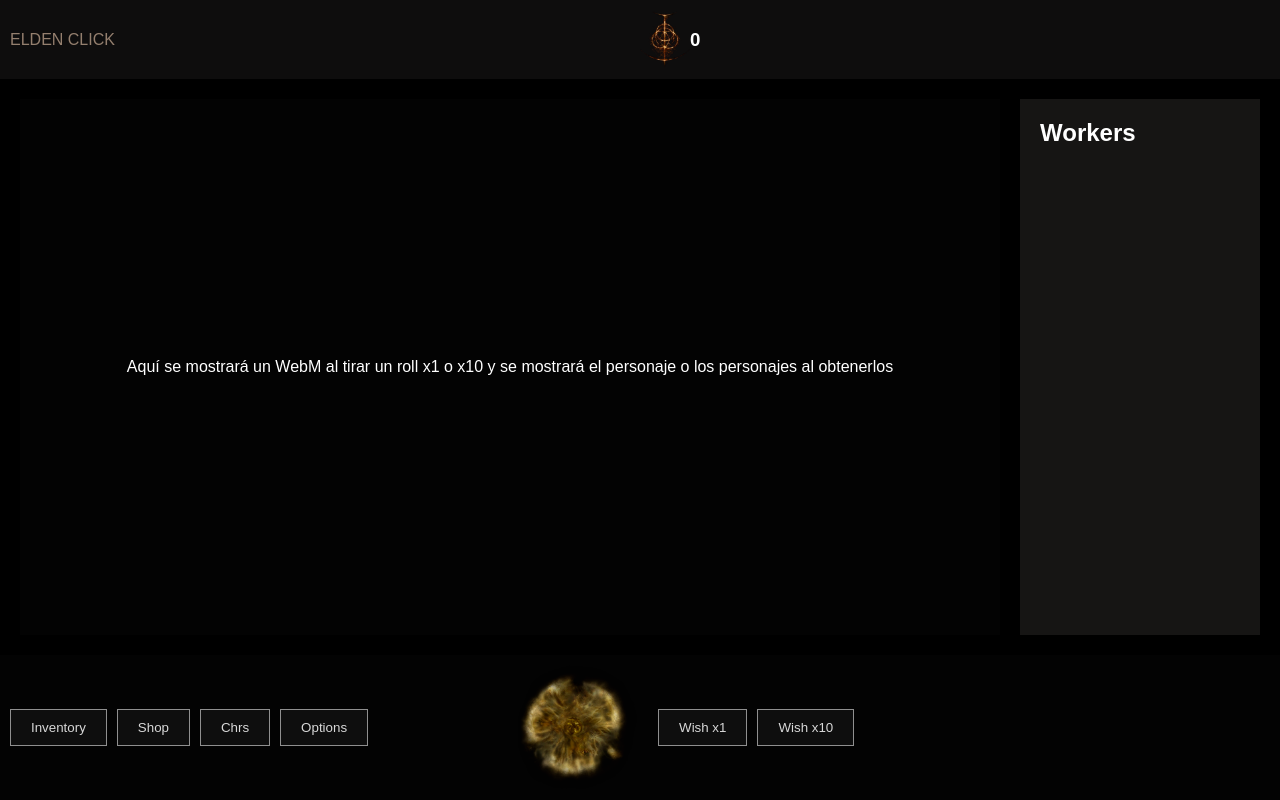
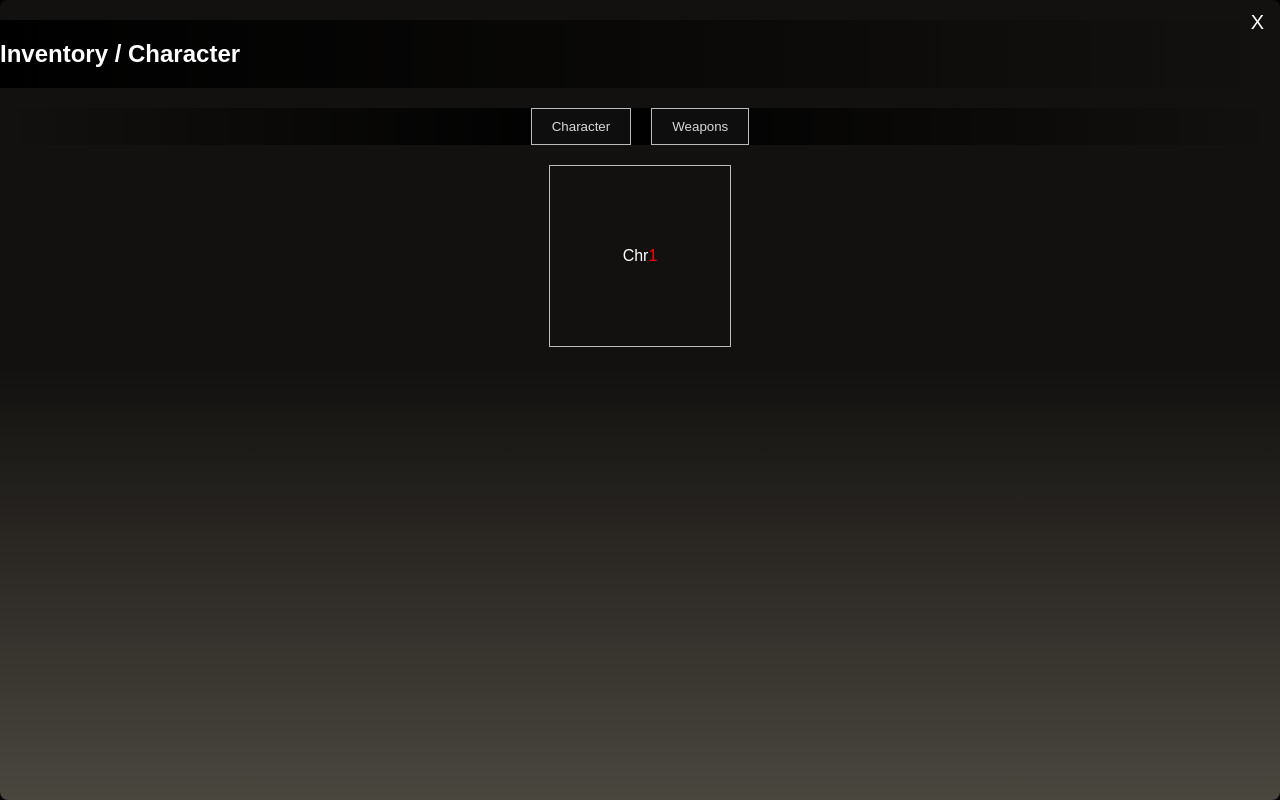
Before and after one commit to Franconobile/testing-repo, a React (Create React App) app: page / in a window 1280 px wide. Both pictures are taken after a click on the button "Inventory". Built offline with nearby package versions, Linux system fonts and the light colour scheme; a web font is replaced by a local one.

Commit message:
Inventory modal añadido

```diff
--- a/src/App.js
+++ b/src/App.js
@@ -8,6 +8,7 @@
 import FooterComponent from './components/Footer/Footer';
 import OptsModal from './components/Modal/Options';
 import ShopModal from './components/Modal/ShopModal';
+import Inventory from './components/Modal/InventoryModal';
 
 
 const AppContainer = styled.div`
@@ -28,6 +29,7 @@
 
   const [isModalOpen, setModalOpen] = useState(false); //Opciones
   const [isShopModalOpen, setShopModalOpen] = useState(false); //Shop
+  const [isInvModalOpen, setInvModalOpen] = useState(false); //Inventory
   const [workersCount, setWorkersCount] = useState(0);
 
 
@@ -61,6 +63,12 @@
     setShopModalOpen(!isShopModalOpen);
   };
 
+  //Modal Inv
+
+  const toggleInvModal = () => {
+    setInvModalOpen(!isInvModalOpen);
+  };
+
   return (
     <AppContainer>
       <GlobalStyles />
@@ -73,7 +81,9 @@
       <FooterComponent
         onClick={handleClick}
         onOptionsClick={toggleModal}
-        onShopClick={toggleShopModal}>
+        onShopClick={toggleShopModal}
+        onInvClick={toggleInvModal}
+        >
       </FooterComponent>
       <OptsModal isOpen={isModalOpen} onClose={toggleModal} onReset={handleReset} />
       <ShopModal
@@ -84,6 +94,10 @@
         workersCount={workersCount}
         setWorkersCount={setWorkersCount}
       />
+      <Inventory
+      isOpen={isInvModalOpen}
+      onClose={toggleInvModal}
+      />
     </AppContainer>
 
   );
--- a/src/components/CentralSection/Workers.jsx
+++ b/src/components/CentralSection/Workers.jsx
@@ -34,16 +34,20 @@
 
 
 const Workers = ({ workersCount }) => {
+  const displayedWorkers = Math.min(workersCount, 6);
+  const totalWorkers = Math.min(workersCount, 25);
+
     return (
         <Laburantes>
             <h2>Workers</h2>
             <LaburantesList>
-            {Array.from({ length: workersCount }).map((_, index) => (
-                <LaburantesSlot key={index} />
+            {Array.from({ length: displayedWorkers }).map((_, index) => (
+                  <LaburantesSlot key={index}
+                />
             ))}
-            {workersCount >= 5 && (
+            {workersCount >= 6 && (
                 <WarningText>
-                    x{workersCount > 100 ? '100+' : workersCount}
+                    x{totalWorkers}
                 </WarningText>
             )}
             </LaburantesList>
--- a/src/components/Footer/Footer.jsx
+++ b/src/components/Footer/Footer.jsx
@@ -50,14 +50,13 @@
   gap: 10px;
 `;
 
-const FooterComponent = ({onClick, onOptionsClick, onShopClick }) => {
+const FooterComponent = ({onClick, onOptionsClick, onShopClick, onInvClick }) => {
 
   return (
     <Footer>
       <InventorySection>
-        <Button>Inventory</Button>
+        <Button onClick={onInvClick}>Inventory</Button>
         <Button onClick={onShopClick}>Shop</Button>
-        <Button>Chrs</Button>
         <Button onClick={onOptionsClick}>Options</Button>
       </InventorySection>
       <Clicker>
--- /dev/null
+++ b/src/components/Modal/InventoryModal.jsx
@@ -0,0 +1,128 @@
+import React, { useState } from 'react';
+import styled from 'styled-components';
+
+const InvOverlay = styled.div`
+  position: fixed;
+  top: 0;
+  left: 0;
+  width: 100%;
+  height: 100%;
+  background-color: rgba(0, 0, 0, 0.7);
+  display: flex;
+  justify-content: center;
+  align-items: center;
+  z-index: 999;
+`;
+
+
+const InvContent = styled.div`
+  background: rgb(19,17,15);
+  background: linear-gradient(180deg, rgba(19,17,15,1) 0%, rgba(19,17,15,1) 46%, rgba(74,71,63,1) 100%);
+  border-radius: 8px;
+  width: 100%;
+  height: 100%;
+  display: flex;
+  flex-direction: column;
+  color: white;
+  position: relative;
+`;
+
+const CloseInv = styled.button`
+  position: absolute;
+  top: 10px;
+  right: 10px;
+  background: none;
+  border: none;
+  color: white;
+  font-size: 20px;
+  cursor: pointer;
+
+    &:hover {
+    color: #7F5915;
+  }
+`;
+
+const Header = styled.h2`
+  text-align: center;
+  padding: 20px 0;
+  font-family: 'Mantinia', sans-serif;
+  display: flex;
+  background: rgb(0,0,0);
+  background: linear-gradient(90deg, rgba(0,0,0,1) 0%, rgba(40,37,32,0) 100%);
+`;
+
+const ButtonContainer = styled.div`
+  display: flex;
+  justify-content: center;
+  gap: 20px;
+  margin-bottom: 20px;
+  background: rgb(40,37,32);
+  background: linear-gradient(90deg, rgba(40,37,32,0) 0%, rgba(0,0,0,1) 46%, rgba(40,37,32,0) 100%);
+  height: 10px,
+`;
+
+const Button = styled.button`
+  padding: 10px 20px;
+  background-color: #0e0e0e;
+  color: #d8d8d8;
+  border: 1px solid #bbbbbb;
+  cursor: pointer;
+  font-family: 'Mantinia', sans-serif;
+
+  &:hover {
+    background-color: #7F5915;
+  }
+
+  &:focus {
+    outline: none;
+    background-color: #7F5915;
+  }
+`;
+
+const Slot = styled.div`
+  width: 100px;
+  height: 100px;
+  border: 1px solid #bbbbbb;
+  display: flex;
+  justify-content: center;
+  align-items: center;
+  margin: 0 auto;
+  padding: 40px;
+`;
+
+const PlaceholderText = styled.span`
+  color: white;
+
+  span {
+    color: red;
+  }
+`;
+
+const InventoryModal = ({isOpen, onClose}) => {
+    const [activeTab, setActiveTab] = useState('Character');
+    if (!isOpen) return null;
+
+    return (
+        <InvOverlay>
+        <InvContent>
+            <CloseInv onClick={onClose}>X</CloseInv>
+            <Header>Inventory / {activeTab}</Header>
+            <ButtonContainer>
+                <Button onClick={() => setActiveTab('Character')}>Character</Button>
+                <Button onClick={() => setActiveTab('Weapons')}>Weapons</Button>
+            </ButtonContainer>
+            <Slot>
+                <PlaceholderText>
+                    {activeTab === 'Character' ? (
+                        <>Chr<span>1</span></>
+                    ) : (
+                        <>Weapon<span>1</span></>
+                    )}
+                </PlaceholderText>
+            </Slot>
+        </InvContent>
+      </InvOverlay>
+        );
+    };
+
+export default InventoryModal;
--- a/src/components/Modal/Options.jsx
+++ b/src/components/Modal/Options.jsx
@@ -35,6 +35,9 @@
   color: white;
   font-size: 20px;
   cursor: pointer;
+
+      &:hover {
+    color: #7F5915;
 `;
 
 const ResetButton = styled.button`
--- a/src/components/Modal/ShopModal.jsx
+++ b/src/components/Modal/ShopModal.jsx
@@ -36,6 +36,9 @@
   color: white;
   font-size: 20px;
   cursor: pointer;
+
+      &:hover {
+    color: #7F5915;
 `;
 
 const Sidebar = styled.div`
@@ -98,6 +101,20 @@
   z-index: 1000;
 `;
 
+const MaxWorkersPopup = styled.div`
+  position: absolute;
+  background-color: #6F541C;
+  color: white;
+  padding: 10px;
+  border-radius: 5px;
+  display: flex;
+  align-items: center;
+  justify-content: space-between;
+  box-shadow: 0px 0px 10px rgba(0, 0, 0, 0.5);
+  z-index: 1000;
+`;
+
+
 const ClosePopupButton = styled.button`
   background: #403B29;
   border: none;
@@ -106,17 +123,36 @@
   font-size: 15px;
   cursor: pointer;
   margin-left: 10px;
+
+      &:hover {
+    color: #7F5915;
+`;
+
+const ClosePopupButtonWorker = styled.button`
+  background: #403B29;
+  border: none;
+  border-radius: 50%;
+  color: white;
+  font-size: 15px;
+  cursor: pointer;
+  margin-left: 10px;
+
+      &:hover {
+    color: #7F5915;
 `;
 
 const ShopModal = ({ isOpen, onClose, clickCount, setClickCount, workersCount, setWorkersCount }) => {
   const [selectedSection, setSelectedSection] = useState('workers');
   const [showPopup, setShowPopup] = useState(false);
+  const [showPopupMaxWorker, setShowPopupMaxWorker] = useState(false);
 
 
   const handleBuyWorker = () => {
-    if (clickCount >= 100) {
+    if (clickCount >= 100 && workersCount < 25) {
       setClickCount(clickCount - 100);
-      setWorkersCount(prevCount => Math.min(prevCount + 1, 100));
+      setWorkersCount(prevCount => Math.min(prevCount + 1, 25));
+    } else if (workersCount >= 25) {
+      setShowPopupMaxWorker(true);
     } else {
       setShowPopup(true);
     }
@@ -124,6 +160,7 @@
 
   const closePopup = () => {
     setShowPopup(false);
+    setShowPopupMaxWorker(false);
   };
 
   if (!isOpen) return null;
@@ -158,6 +195,12 @@
               <WorkerItem
               onBuy={handleBuyWorker}
               canBuy={clickCount >= 100}/>
+              {showPopupMaxWorker && (
+                <MaxWorkersPopup>
+                  <p>Maximum number of workers reached (25)</p>
+                  <ClosePopupButtonWorker onClick={closePopup}>X</ClosePopupButtonWorker>
+                </MaxWorkersPopup>
+              )}
             </>
           )}
           {selectedSection === 'upgrades' && <h3>Upgrades Section (Under Construction)</h3>}
```
